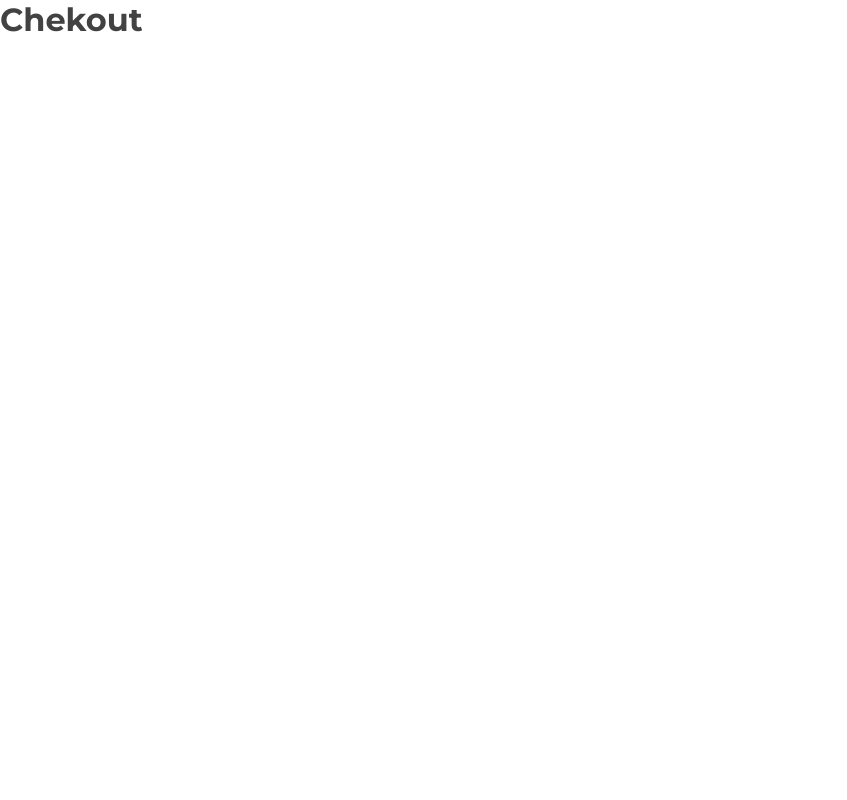
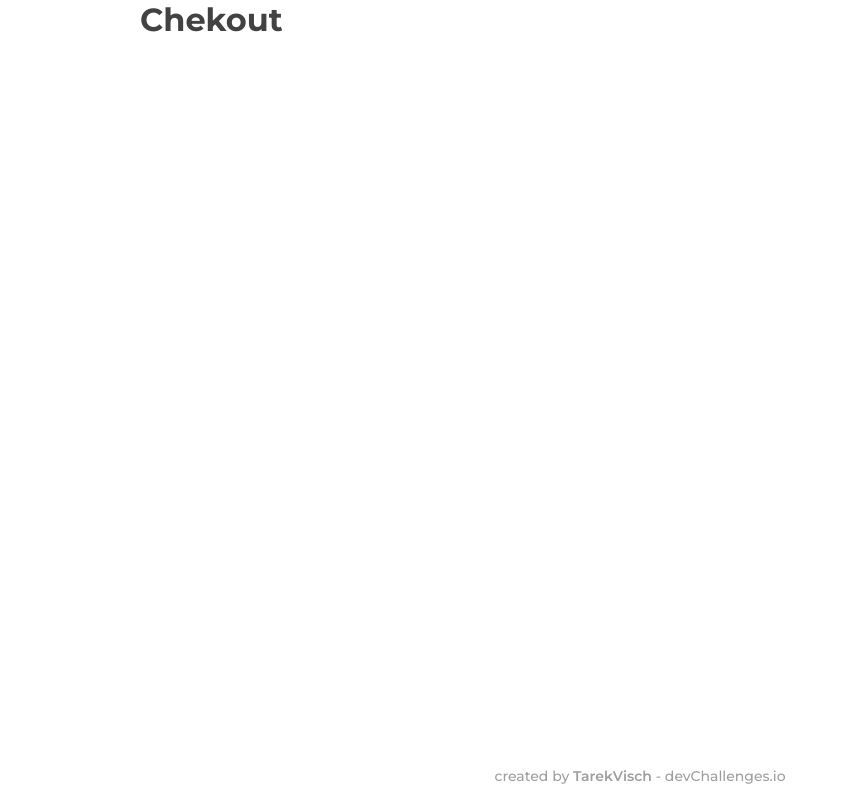
Before and after one commit to TarekVisch/dev-challenges, a plain HTML site: page projects/responsive-web/checkout-page/dist/index.html in a window 1280 px wide. Shown: the whole page, without its empty margins (0-847 px from the left). Drawn offline with Linux system fonts and the light colour scheme.

Commit message:
Structure and style the footer

```diff
--- a/projects/responsive-web/checkout-page/dist/index.html
+++ b/projects/responsive-web/checkout-page/dist/index.html
@@ -17,7 +17,20 @@
         <h1>Chekout</h1>
       </main>
 
-      <footer class="page__footer"></footer>
+      <footer class="page__footer">
+        <p class="paragraph paragraph-footer">
+          created by
+          <a
+            href="https://github.com/TarekVisch"
+            target="_blank"
+            rel="noreferrer"
+            class="btn btn-classic"
+          >
+            TarekVisch
+          </a>
+          - devChallenges.io
+        </p>
+      </footer>
     </div>
   </body>
 </html>
--- a/projects/responsive-web/checkout-page/src/styles/base/typography.scss
+++ b/projects/responsive-web/checkout-page/src/styles/base/typography.scss
@@ -4,3 +4,12 @@ body {
   font-size: 16px;
   color: $grey-800;
 }
+
+/* Paragraphs */
+.paragraph {
+  &-footer {
+    font-size: 14px;
+    font-weight: 500;
+    color: $grey-500;
+  }
+}
--- a/projects/responsive-web/checkout-page/src/styles/components/_buttons.scss
+++ b/projects/responsive-web/checkout-page/src/styles/components/_buttons.scss
@@ -0,0 +1,12 @@
+.btn {
+  text-decoration: none;
+  color: inherit;
+
+  &-classic {
+    font-weight: 600;
+
+    &:hover {
+      text-decoration: underline;
+    }
+  }
+}
--- a/projects/responsive-web/checkout-page/src/styles/layout/_page.scss
+++ b/projects/responsive-web/checkout-page/src/styles/layout/_page.scss
@@ -0,0 +1,17 @@
+.page {
+  min-height: 100vh;
+  max-width: 1000px;
+  margin: 0 auto;
+
+  display: flex;
+  flex-direction: column;
+
+  &__main {
+    flex: 1;
+  }
+
+  &__footer {
+    padding: 15px 20px;
+    text-align-last: center;
+  }
+}
```
Also changed, not shown: projects/responsive-web/checkout-page/dist/styles/main.css, 1 other file.
